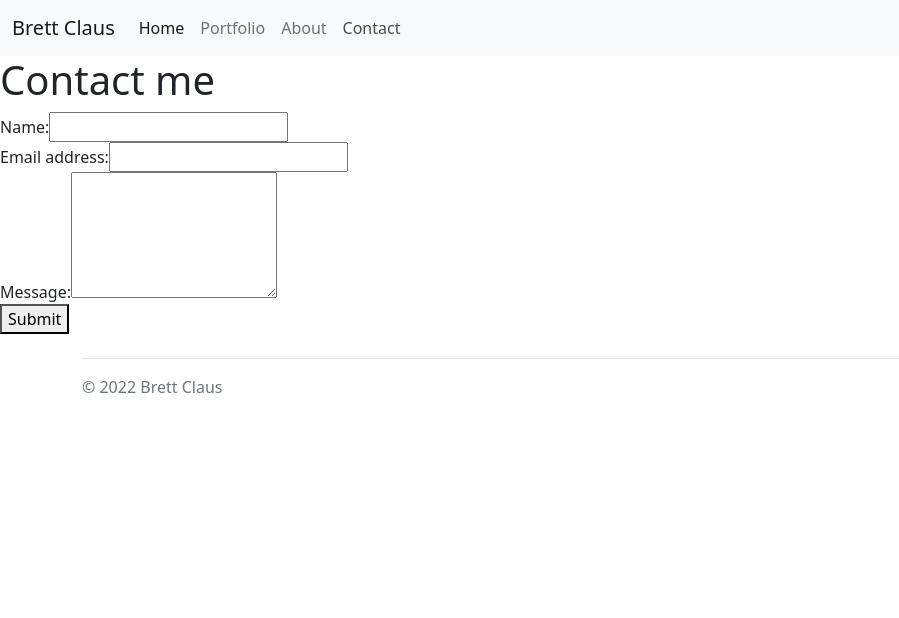
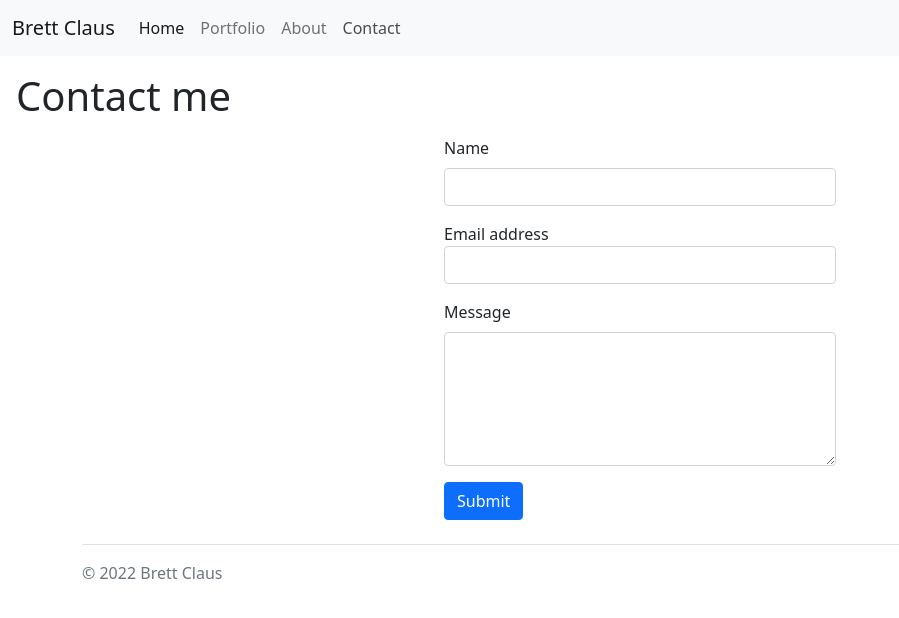
Before and after one commit to katiechurchwell/Brett-Wine-Cheese, a React (Create React App) app: page / in a window 1280 px wide. Both pictures are taken after a click on the link "Contact". Shown: the top 618 px of the page, without its empty margins (0-899 px from the left). Built offline with nearby package versions, Linux system fonts and the light colour scheme.

Commit message:
Contact bootstrap

```diff
--- a/src/components/Contact/index.js
+++ b/src/components/Contact/index.js
@@ -35,27 +35,31 @@ function ContactForm() {
 
     return (
         <section>
-            <h1 data-testid="h1">Contact me</h1>
+            <h1 data-testid="h1" className="m-3">Contact me</h1>
+            <div className="row d-flex justify-content-center m-3">
+                <div className="col-sm-4">
                     <form id="contact-form" onSubmit={handleSubmit}>
-                <div>
-                    <label htmlFor="name">Name:</label>
-                    <input type="text" defaultValue={name} onBlur={handleChange} name="name" />
+                        <div className="mb-3">
+                            <label htmlFor="name" className="form-label">Name</label>
+                            <input type="text" className="form-control" defaultValue={name} onBlur={handleChange} name="name" />
                         </div>
-                <div>
-                    <label htmlFor="email">Email address:</label>
-                    <input type="email" defaultValue={email} onBlur={handleChange} name="email" />
+                        <div className="mb-3">
+                            <label htmlFor="email">Email address</label>
+                            <input type="email" className="form-control" defaultValue={email} onBlur={handleChange} name="email" />
                         </div>
-                <div>
-                    <label htmlFor="message">Message:</label>
-                    <textarea rows="5" defaultValue={message} onBlur={handleChange} name="message" />
+                        <div className="mb-3">
+                            <label htmlFor="message" className="form-label">Message</label>
+                            <textarea rows="5" className="form-control" defaultValue={message} onBlur={handleChange} name="message" />
                         </div>
                         {errorMessage && (
                             <div>
                                 <p className="error-text">{errorMessage}</p>
                             </div>
                         )}
-                <button type="submit">Submit</button>
+                        <button type="submit" className="btn btn-primary">Submit</button>
                     </form>
+                </div>
+            </div>
         </section>
     )
 }
```
Lines whose indentation alone changed are shown as unchanged.
